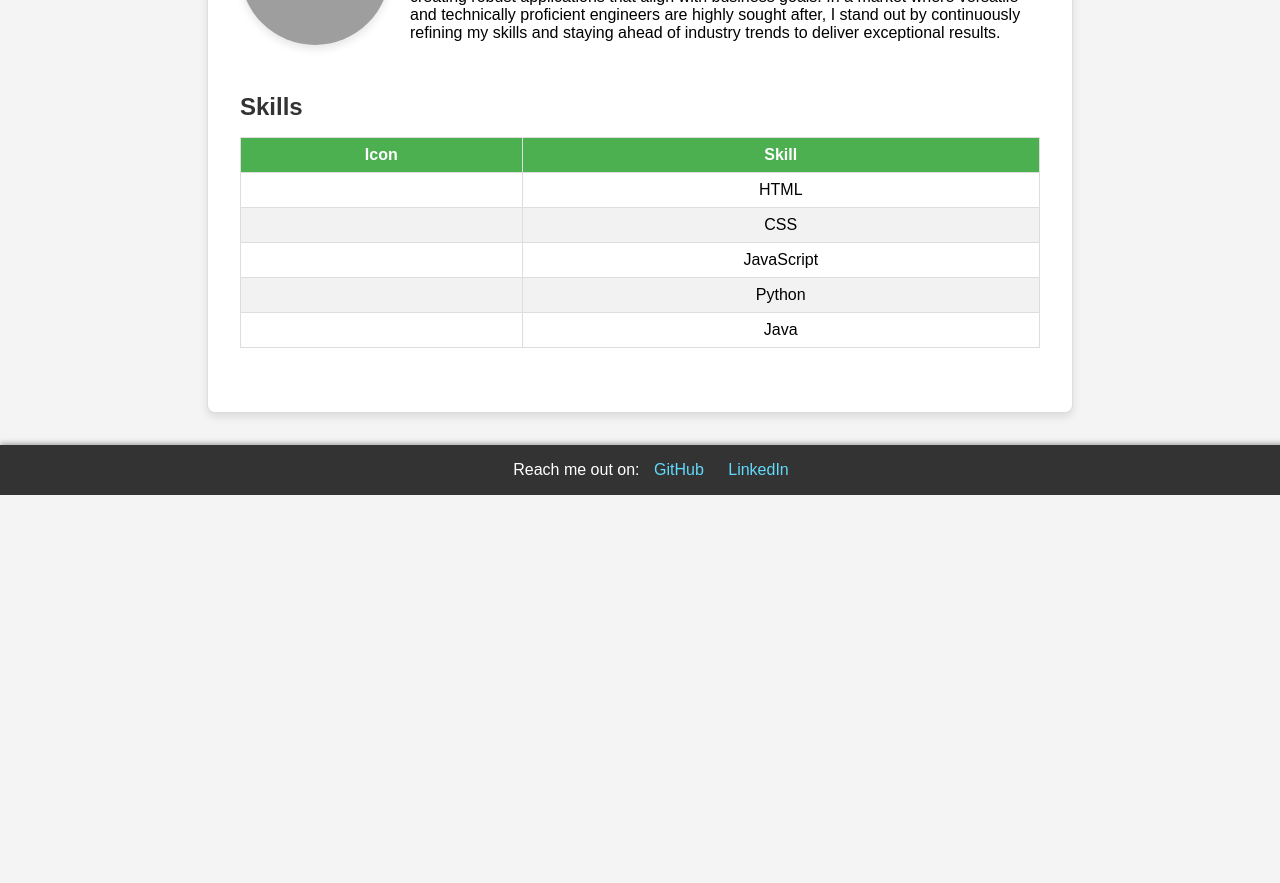
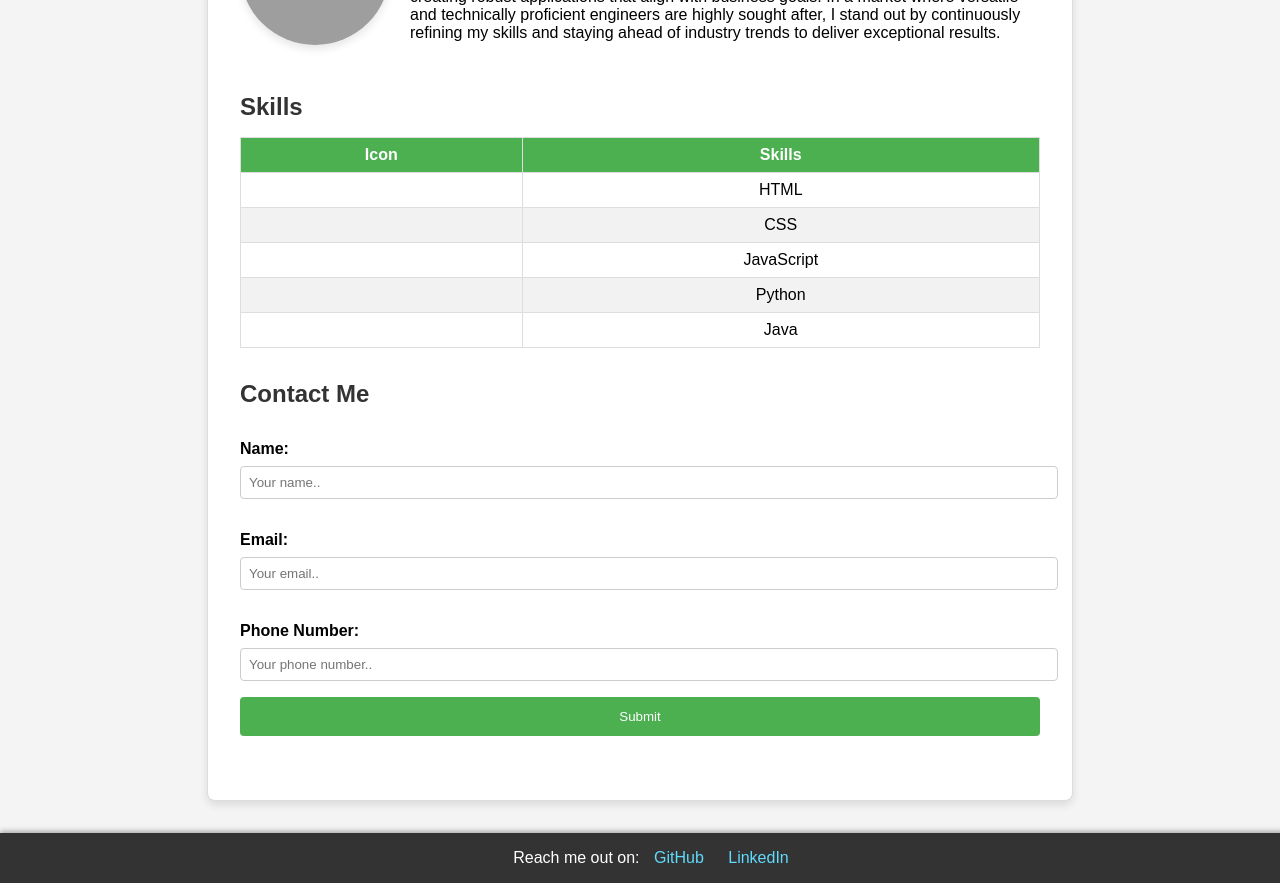
Before and after one commit to Kamalgrg300/kamalgrg300.github.io, a React (Vite) app: page / in a window 1280 px wide. Shown: the part 400-1283 px from the top of the page. Before the commit the page ends 895 px from the top, so only its background shows below. Built offline with nearby package versions, Linux system fonts and the light colour scheme; grey boxes are pictures that could not be loaded.

Commit message:
added contact method and edited read.me

```diff
--- a/src/components/portfolio/portfolio.css
+++ b/src/components/portfolio/portfolio.css
@@ -108,3 +108,49 @@ body {
   object-fit: cover;
   box-shadow: 0 4px 8px rgba(0, 0, 0, 0.1);
 }
+
+/* Contact Form Styles */
+.contactForm {
+  margin: 2rem 0;
+  text-align: left;
+}
+
+.contactForm h2 {
+  color: #333;
+  font-size: 1.5rem;
+  margin-bottom: 1rem;
+}
+
+.contactForm form {
+  display: flex;
+  flex-direction: column;
+}
+
+.contactForm label {
+  margin-top: 1rem;
+  margin-bottom: 0.5rem;
+  font-weight: bold;
+}
+
+.contactForm input[type="text"],
+.contactForm input[type="email"],
+.contactForm input[type="tel"] {
+  width: 100%;
+  padding: 0.5rem;
+  margin-bottom: 1rem;
+  border: 1px solid #ccc;
+  border-radius: 4px;
+}
+
+.contactForm input[type="submit"] {
+  background-color: #4caf50;
+  color: white;
+  padding: 0.75rem;
+  border: none;
+  border-radius: 4px;
+  cursor: pointer;
+}
+
+.contactForm input[type="submit"]:hover {
+  background-color: #45a049;
+}
--- a/src/components/portfolio/portfolio.jsx
+++ b/src/components/portfolio/portfolio.jsx
@@ -36,7 +36,7 @@ export default function Portfolio() {
           <thead>
             <tr>
               <th>Icon</th>
-              <th>Skill</th>
+              <th>Skills</th>
             </tr>
           </thead>
           <tbody>
@@ -73,6 +73,40 @@ export default function Portfolio() {
           </tbody>
         </table>
       </div>
+
+      <div className="contactForm">
+        <h2>Contact Me</h2>
+        <form>
+          <label htmlFor="name">Name:</label>
+          <input
+            type="text"
+            id="name"
+            name="name"
+            placeholder="Your name.."
+            required
+          />
+
+          <label htmlFor="email">Email:</label>
+          <input
+            type="email"
+            id="email"
+            name="email"
+            placeholder="Your email.."
+            required
+          />
+
+          <label htmlFor="phone">Phone Number:</label>
+          <input
+            type="tel"
+            id="phone"
+            name="phone"
+            placeholder="Your phone number.."
+            required
+          />
+
+          <input type="submit" value="Submit" />
+        </form>
+      </div>
     </div>
   );
 }
```
Also changed, not shown: 1 other file (tests, documents, lock files or other folders).
